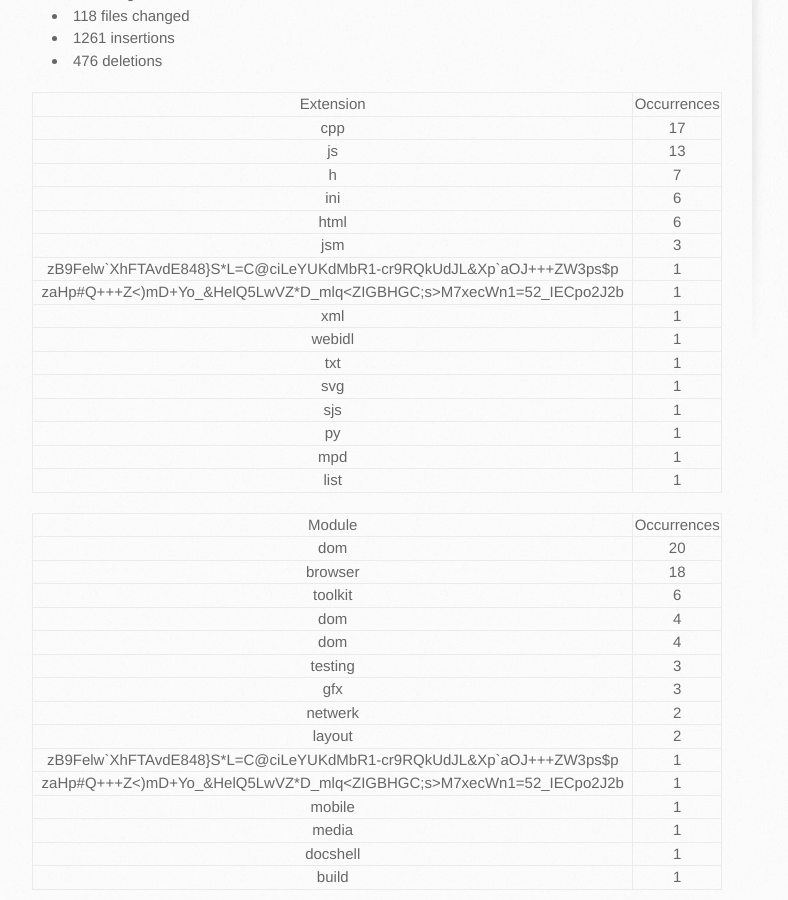
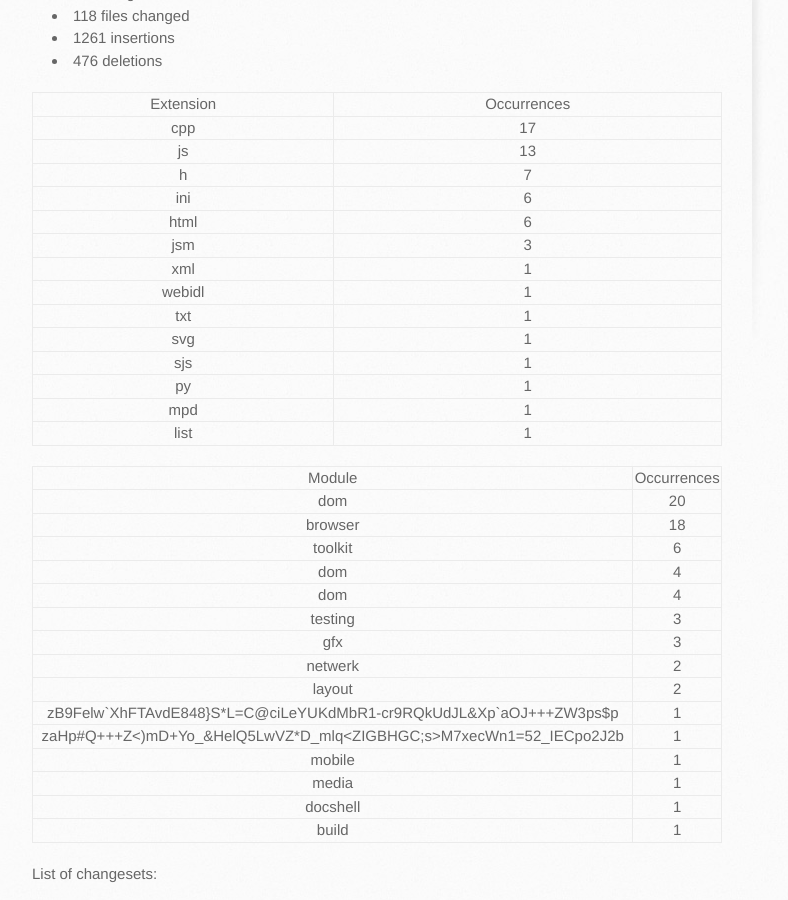
Before and after one commit to mozilla/release-blog, a Jekyll site: the page built from _posts/2015-01-23-fx-36-b2-to-b3.md, in a window 1280 px wide and 900 px high, scrolled down 432 px. Shown: the whole window, without its empty margins (138-926 px from the left). Built offline with Jekyll 4.4.1, drawn with Linux system fonts in a browser that asks for light colours; Markdown is read by kramdown in place of the engine named in the settings.

Commit message:
Remove artifact

```diff
--- a/_posts/2015-01-23-fx-36-b2-to-b3.md
+++ b/_posts/2015-01-23-fx-36-b2-to-b3.md
@@ -24,8 +24,6 @@
 <tr><td>ini</td><td>6</td></tr>
 <tr><td>html</td><td>6</td></tr>
 <tr><td>jsm</td><td>3</td></tr>
-<tr><td>zB9Felw`XhFTAvdE848}S*L=C@ciLeYUKdMbR1-cr9RQkUdJL&Xp`aOJ+++ZW3ps$p</td><td>1</td></tr>
-<tr><td>zaHp#Q+++Z<)mD+Yo_&HelQ5LwVZ*D_mlq<ZIGBHGC;s>M7xecWn1=52_IECpo2J2b</td><td>1</td></tr>
 <tr><td>xml</td><td>1</td></tr>
 <tr><td>webidl</td><td>1</td></tr>
 <tr><td>txt</td><td>1</td></tr>
```
